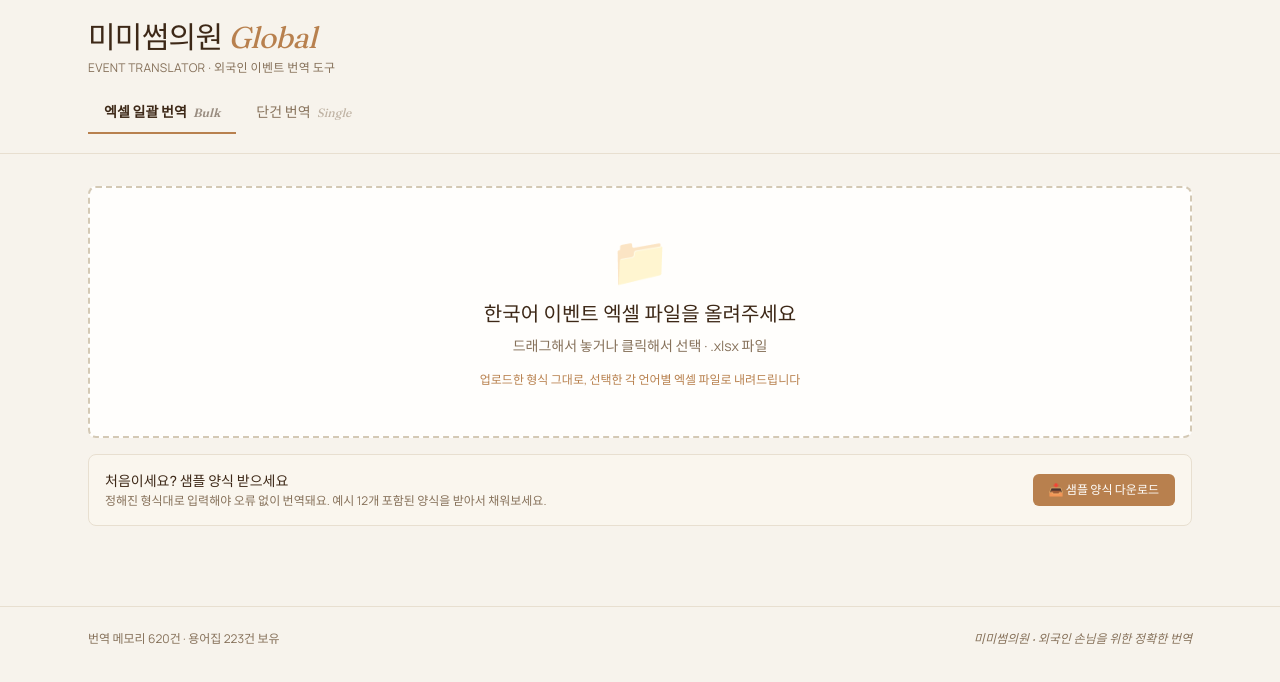
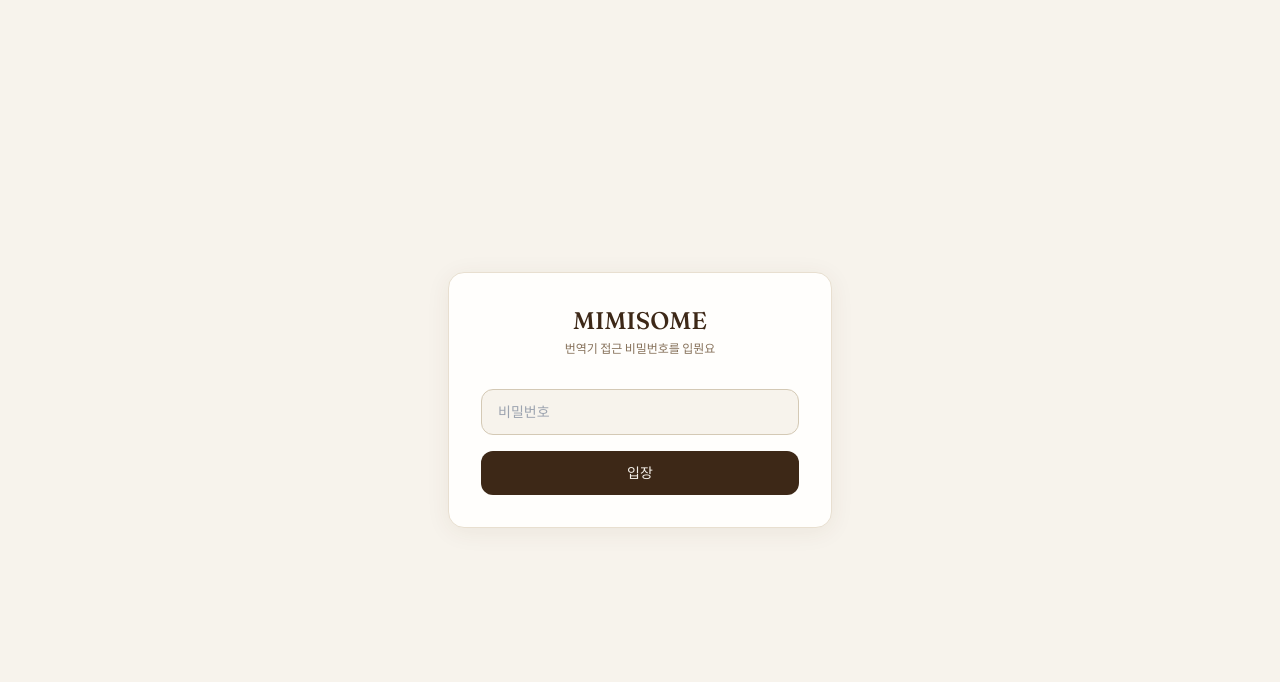
Before and after one commit to hayeongjang-lgtm/mimisome-translator-netlify, a React (Vite) app: page / in a window 1280 px wide. Shown: the top 682 px of the page. Built offline with nearby package versions, Linux system fonts and the light colour scheme; no server answers.

Commit message:
Update App.jsx

```diff
--- a/src/App.jsx
+++ b/src/App.jsx
@@ -1231,12 +1231,78 @@ function SingleMode() {
   );
 }
 
+const CORRECT_PASSWORD = import.meta.env.VITE_AUTH_PASSWORD || '';
+
+function LoginScreen({ onLogin }) {
+  const [pw, setPw] = React.useState('');
+  const [error, setError] = React.useState(false);
+  const [shake, setShake] = React.useState(false);
+
+  const handleSubmit = (e) => {
+    e.preventDefault();
+    if (pw === CORRECT_PASSWORD && CORRECT_PASSWORD !== '') {
+      localStorage.setItem('mimisome_auth', 'true');
+      onLogin();
+    } else {
+      setError(true);
+      setShake(true);
+      setTimeout(() => setShake(false), 500);
+    }
+  };
+
+  return (
+    <div className="min-h-screen flex items-center justify-center" style={{ backgroundColor: '#F7F3EC', fontFamily: "'Manrope', 'Noto Sans KR', sans-serif" }}>
+      <style>{`
+        @import url('https://fonts.googleapis.com/css2?family=Fraunces:opsz,wght@9..144,400;9..144,500;9..144,600&family=Manrope:wght@300;400;500;600;700&family=Noto+Sans+KR:wght@300;400;500;700&display=swap');
+        .font-display { font-family: 'Fraunces', 'Noto Sans KR', serif; }
+        @keyframes shake { 0%,100%{transform:translateX(0)} 20%{transform:translateX(-8px)} 40%{transform:translateX(8px)} 60%{transform:translateX(-6px)} 80%{transform:translateX(6px)} }
+        .shake { animation: shake 0.45s ease; }
+      `}</style>
+      <div className={`w-full max-w-sm mx-4 p-8 rounded-2xl ${shake ? 'shake' : ''}`}
+        style={{ backgroundColor: '#FFFEFC', border: '1px solid #E8DFD0', boxShadow: '0 4px 24px rgba(90,60,30,0.07)' }}>
+        <div className="text-center mb-8">
+          <p className="font-display text-2xl font-medium mb-1" style={{ color: '#3D2817' }}>MIMISOME</p>
+          <p className="text-xs" style={{ color: '#86715A' }}>번역기 접근 비밀번호를 입뭔요</p>
+        </div>
+        <form onSubmit={handleSubmit} className="flex flex-col gap-4">
+          <input
+            type="password"
+            value={pw}
+            onChange={(e) => { setPw(e.target.value); setError(false); }}
+            placeholder="비밀번호"
+            autoFocus
+            className="w-full px-4 py-3 rounded-xl text-sm outline-none"
+            style={{
+              backgroundColor: '#F7F3EC',
+              border: `1px solid ${error ? '#C0392B' : '#D4C9B5'}`,
+              color: '#1a1614',
+            }}
+          />
+          {error && <p className="text-xs text-center" style={{ color: '#C0392B' }}>비밀번호가 올바르지 않습니다</p>}
+          <button type="submit" className="w-full py-3 rounded-xl text-sm font-medium transition-opacity hover:opacity-90"
+            style={{ backgroundColor: '#3D2817', color: '#F7F3EC' }}>
+            입장
+          </button>
+        </form>
+      </div>
+    </div>
+  );
+}
+
 function App() {
   const [tab, setTab] = React.useState('batch');
   const [sheetSynced, setSheetSynced] = React.useState(false);
+  const [isLoggedIn, setIsLoggedIn] = React.useState(() => localStorage.getItem('mimisome_auth') === 'true');
+
   React.useEffect(() => {
-    loadDataFromSheets().then((d) => { if (d) { DATA = d; setSheetSynced(true); } });
-  }, []);
+    if (isLoggedIn) {
+      loadDataFromSheets().then((d) => { if (d) { DATA = d; setSheetSynced(true); } });
+    }
+  }, [isLoggedIn]);
+
+  if (!isLoggedIn) {
+    return <LoginScreen onLogin={() => setIsLoggedIn(true)} />;
+  }
 
   return (
     <div className="min-h-screen" style={{
```
